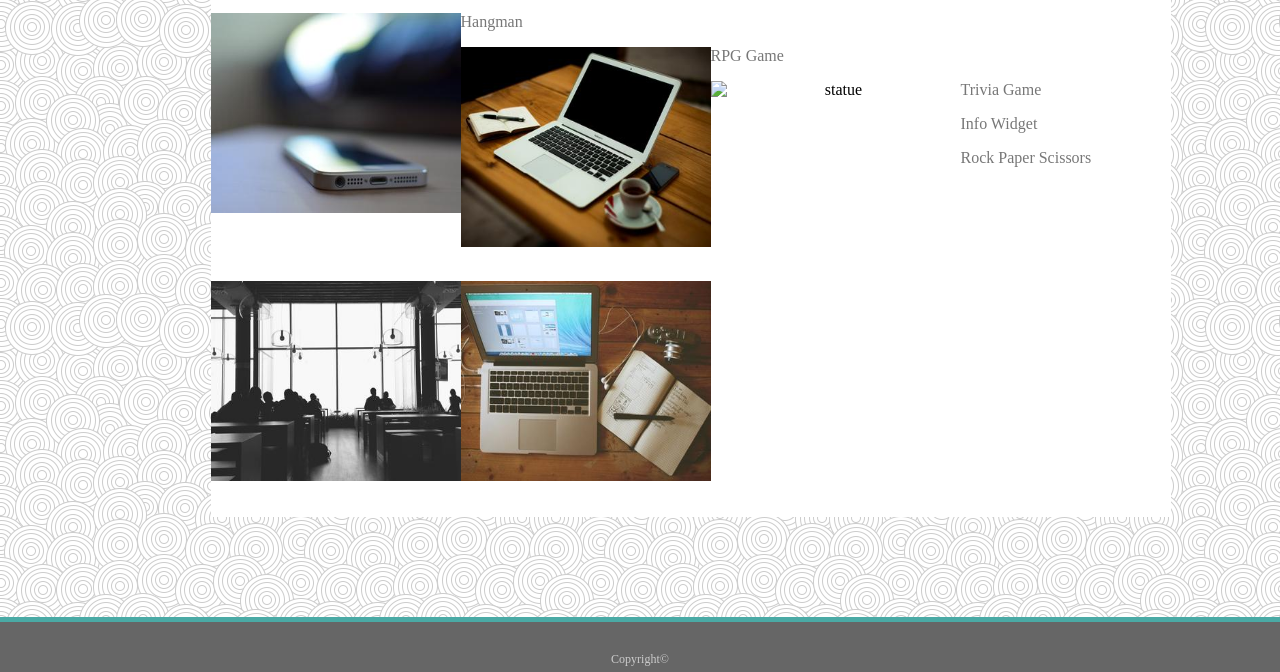
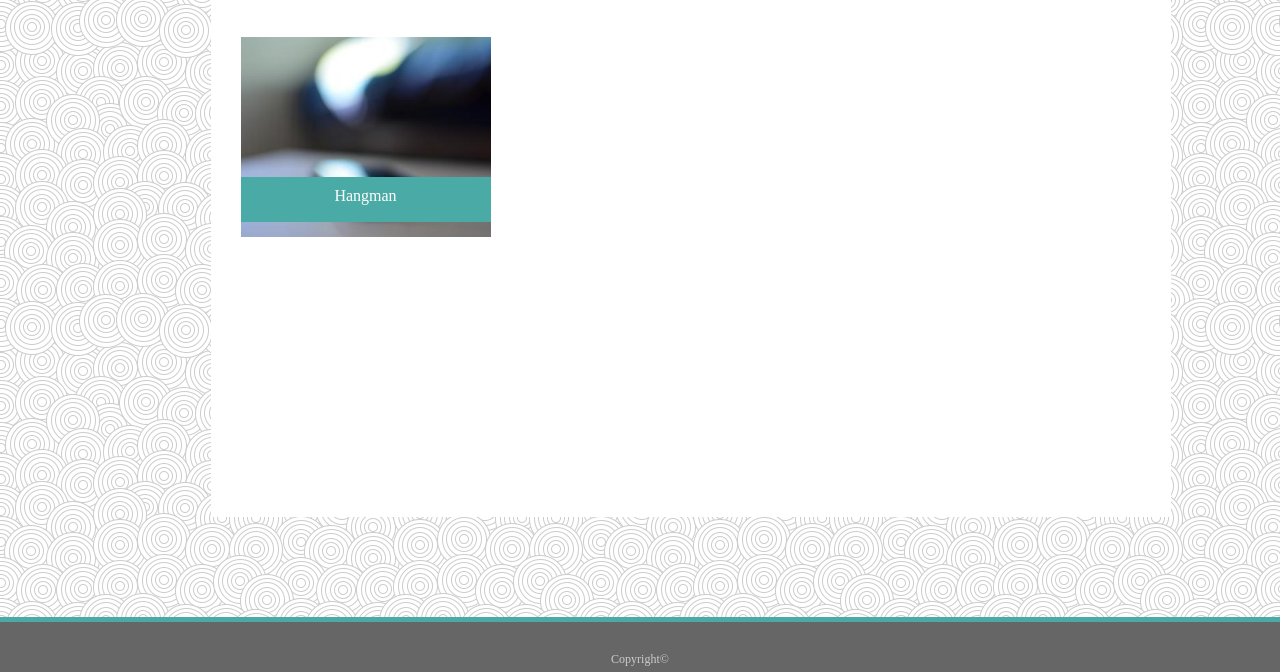
Before and after one commit to alicelouiserussell/Basic-Portfolio, a plain HTML site: page portfolio.html in a window 1280 px wide. Shown: the part 240-912 px from the top of the page. Drawn offline with Linux system fonts and the light colour scheme.

Commit message:
positioned and styled initial portfolio element

```diff
--- a/assets/css/style.css
+++ b/assets/css/style.css
@@ -89,14 +89,23 @@ p {
     width: 45px;
 }
 
-img {
+.portfolioPic {
     width: 250px;
     height: 200px;
+    padding: 40px 20px 20px 30px;
     float: left;
+    position: relative;
 }
-#picBanner {
+
+.picBanner {
+    position: absolute;
     background: #4aaaa5;
     color: #ffffff;
+    text-align: center;
+    width: 250px;
+    height: 25px;
+    margin-top: 180px;
+    padding: 10px 0px 10px 0px;
 }
 
 #footer {
--- a/portfolio.html
+++ b/portfolio.html
@@ -15,20 +15,19 @@
 
         <div>
             <h1 id="aboutMe">Portfolio</h1>
+                <section>
+                <img class="portfolioPic" src=assets/images/image1.jpg>
+                    <p class="picBanner">Hangman</p>
+                </section>
 
-            <section class="portfolioPics">
-            <img src=assets/images/image1.jpg alt=sunflowers>
-                <p class=picBanner>Hangman</p>
-            <img src=assets/images/image2.jpg alt=waffles>
-                <p class=picBanner>RPG Game</p>
-            <img src=assets/images/image3.jpg alt=statue>
-                <p class=picBanner>Trivia Game</p>
-            <img src=assets/images/image4.jpg alt=cucumbers>
-                <p class=picBanner>Info Widget</p>
-            <img src=assets/images/image5.jpg alt=beach>
-                <p class=picBanner>Rock Paper Scissors</p>
-            </section>
-
+               <!-- <img src=assets/images/image2.jpg>
+                <div class=picBanner>RPG Game</div>
+                <img src=assets/images/image3.jpg>
+                <div class=picBanner>Trivia Game</div>
+                <img src=assets/images/image4.jpg>
+                <div class=picBanner>Info Widget</div>
+                <img src=assets/images/image5.jpg>
+                <div class=picBanner>Rock Paper Scissors</div>   -->
         </div>
 
 
```
